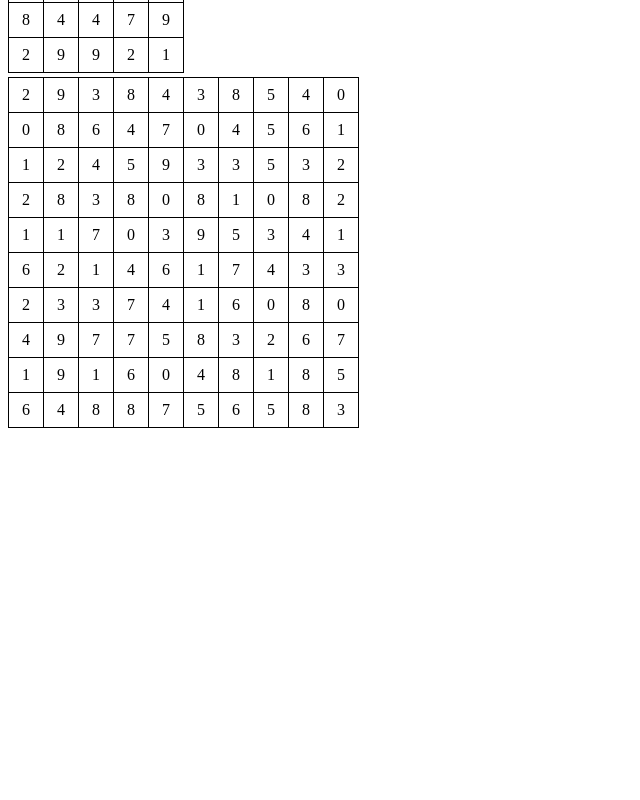
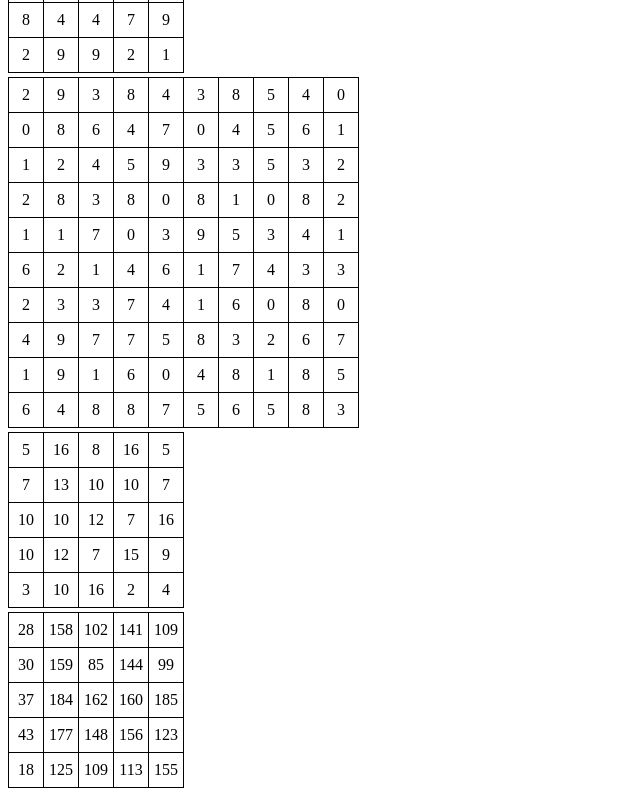
Before and after one commit to l3-miage-cl-ihm/gestion-de-matrices-l3-miage-2023-2024-l3miage-severinm, an Angular app: page / in a window 1280 px wide. Shown: the part 273-1073 px from the top of the page, without its empty margins (0-640 px from the left). Before the commit the page ends 800 px from the top, so only its background shows below. Built offline with nearby package versions, Linux system fonts and the light colour scheme.

Commit message:
Étape 3 : addition et multiplication des matrices

```diff
--- a/src/app/app.component.html
+++ b/src/app/app.component.html
@@ -15,3 +15,7 @@
 <app-matrix [matrix]="sigM1()"></app-matrix>
 <br>
 <app-matrix [matrix]="sigM2()"></app-matrix>
+<br>
+<app-matrix [matrix]="sigM1plusM2()"></app-matrix>
+<br>
+<app-matrix [matrix]="sigM1xM2()"></app-matrix>
--- a/src/app/app.component.ts
+++ b/src/app/app.component.ts
@@ -17,4 +17,7 @@ export class AppComponent {
   readonly sigL2 = signal<number>(10);
   readonly sigH2 = signal<number>(10);
   readonly sigM2 = computed<Matrix<number, number, number>>(() => initMatrixIntRandom<number, number>(this.sigH2(), this.sigL2()));
+
+  readonly sigM1plusM2 = computed<Matrix<number, number, number>>(() => addIntMatrixes(this.sigM1(), this.sigM2()));
+  readonly sigM1xM2 = computed<Matrix<number, number, number>>(() => multiplyIntMatrixes(this.sigM1(), this.sigM2()));
 }
```
